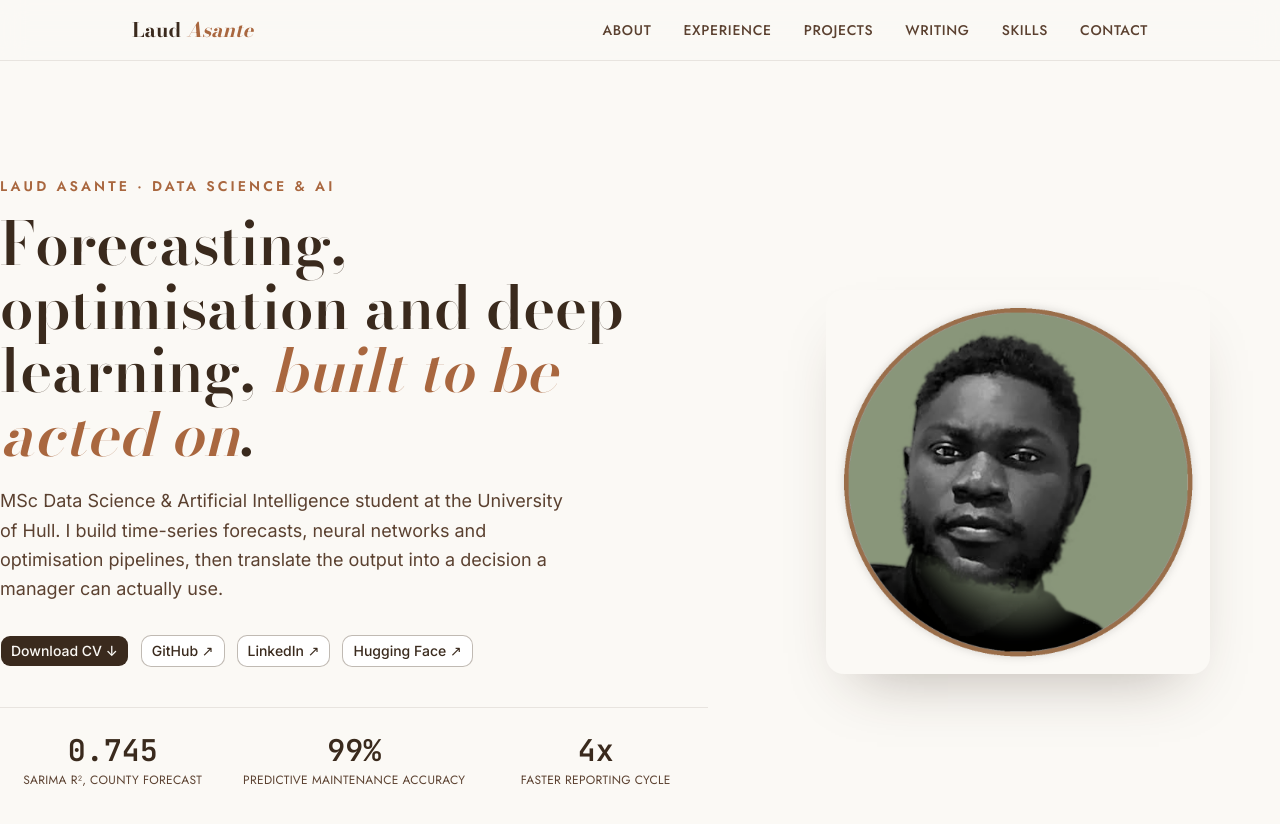
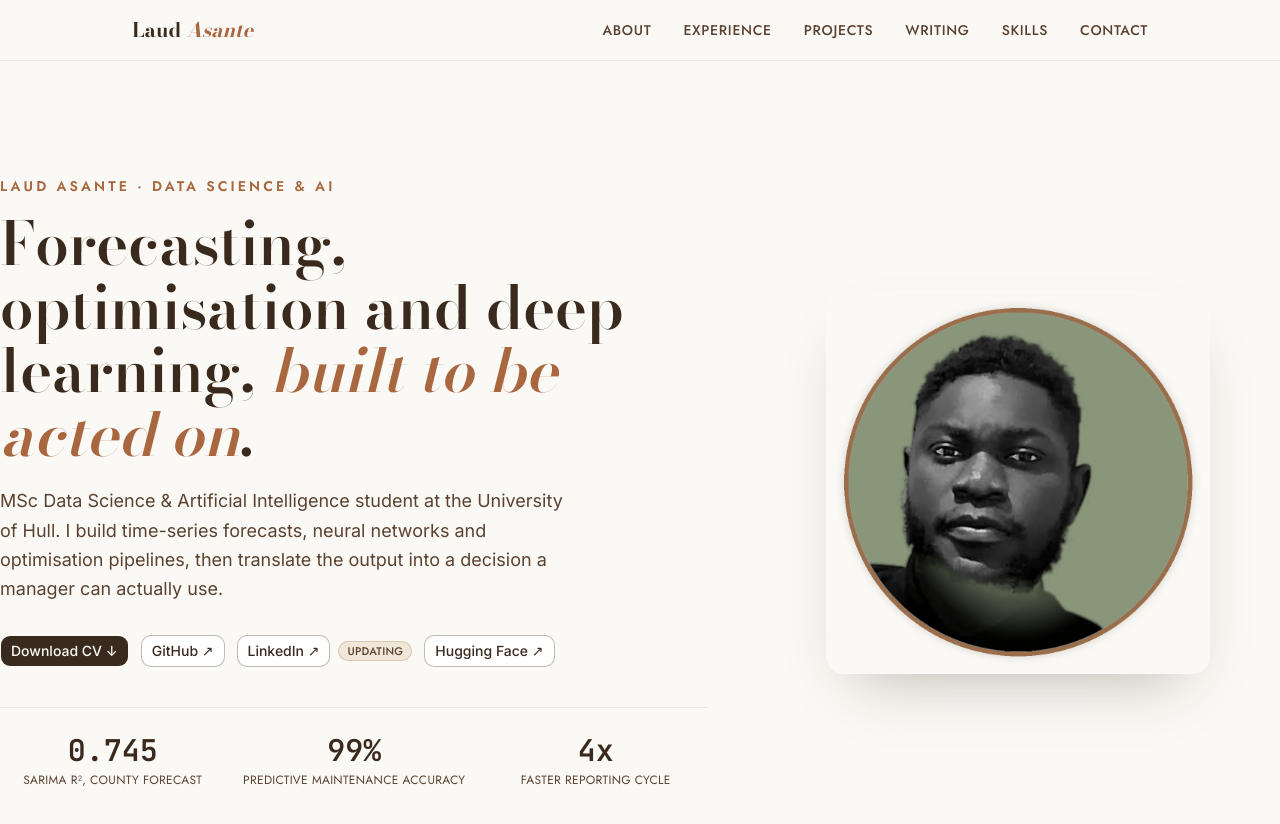
Before and after one commit to Laud1ens/portfolio-next, a Next.js app: page / in a window 1280 px wide. Shown: the top 824 px of the page. Built offline with nearby package versions, Linux system fonts and the light colour scheme.

Commit message:
Add in-progress badge to Hero CTAs per amended plan

```diff
--- a/components/sections/hero.tsx
+++ b/components/sections/hero.tsx
@@ -2,6 +2,7 @@ import Image from "next/image";
 import { hero } from "@/lib/content";
 import { AnimatedStat } from "@/components/animated-stat";
 import { Button } from "@/components/ui/button";
+import { Badge } from "@/components/ui/badge";
 
 export function Hero() {
   return (
@@ -15,10 +16,10 @@ export function Hero() {
           <em className="text-rust not-italic md:italic">{hero.headlineEmphasis}</em>.
         </h1>
         <p className="mb-8 max-w-xl text-lg leading-relaxed text-brown">{hero.lede}</p>
-        <div className="mb-10 flex flex-wrap gap-3">
+        <div className="mb-10 flex flex-wrap items-center gap-3">
           {hero.ctas.map((cta) => (
+            <span key={cta.href} className="inline-flex items-center gap-2">
               <Button
-              key={cta.href}
                 asChild
                 variant={cta.primary ? "default" : "outline"}
                 className={
@@ -31,6 +32,15 @@ export function Hero() {
                   {cta.label}
                 </a>
               </Button>
+              {cta.status === "in-progress" && (
+                <Badge
+                  variant="secondary"
+                  className="border border-taupe/40 bg-cream font-label text-[11px] font-medium uppercase tracking-wide text-brown"
+                >
+                  Updating
+                </Badge>
+              )}
+            </span>
           ))}
         </div>
         <div className="grid grid-cols-3 gap-4 border-t border-brown-deep/10 pt-6">
```
Lines whose indentation alone changed are shown as unchanged.
